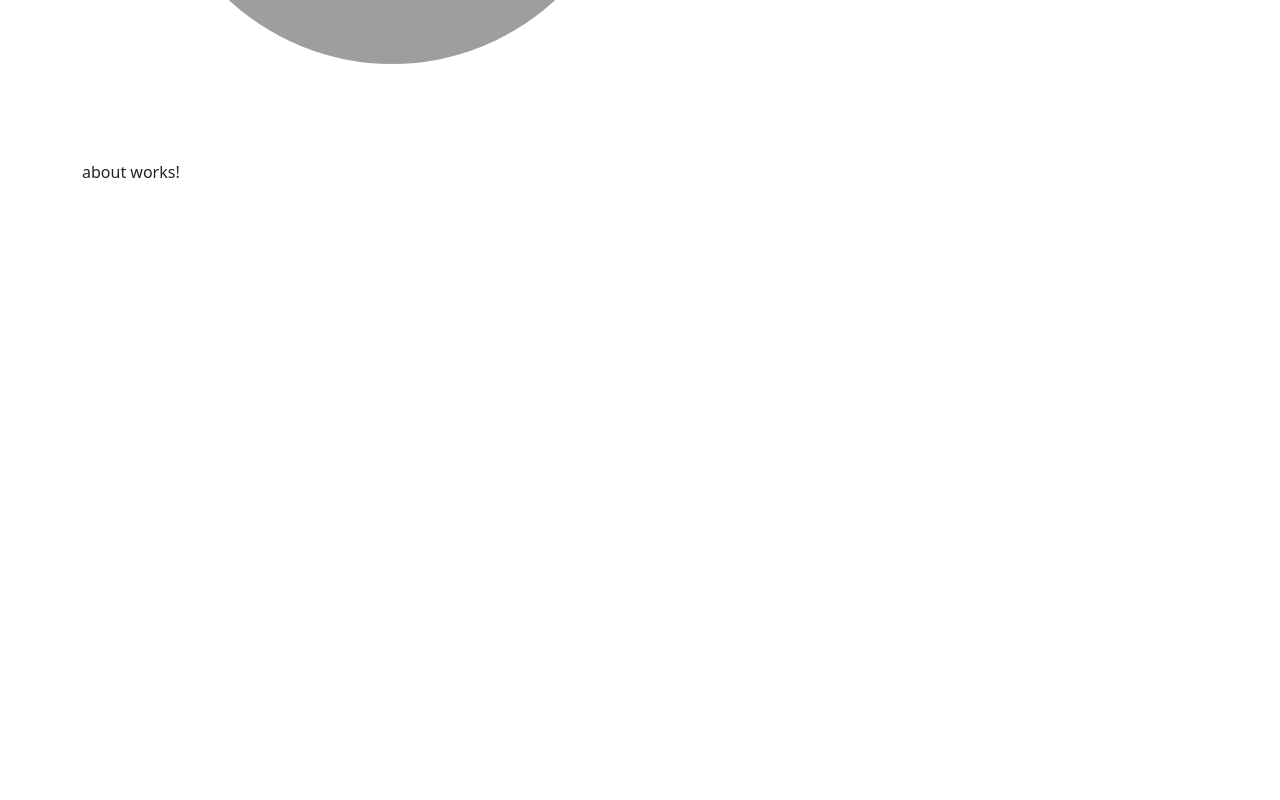
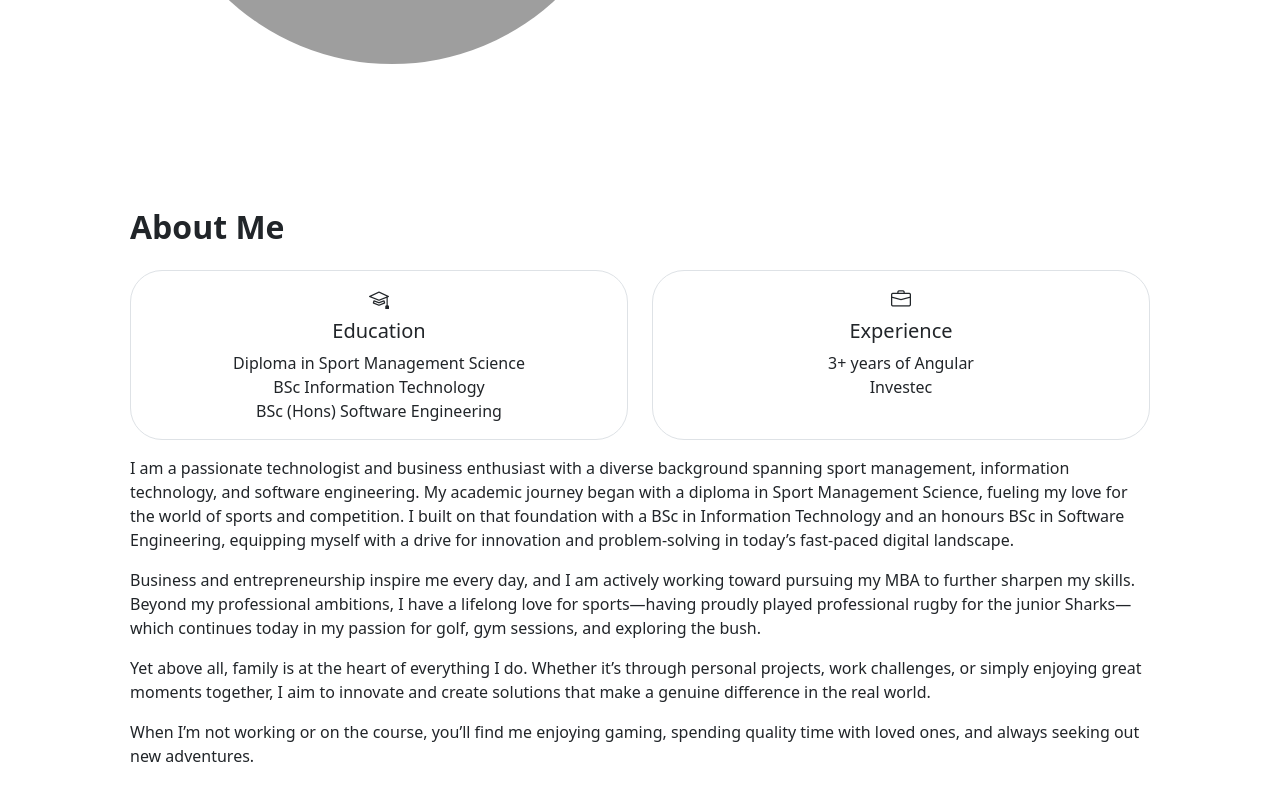
Before and after one commit to Jasonbayf-97/project-wolf, an Angular app in the folder project-routing/: page /about in a window 1280 px wide. Shown: the part 568-1368 px from the top of the page. Before the commit the page ends 800 px from the top, so only its background shows below. Built offline with nearby package versions, Linux system fonts and the light colour scheme; grey boxes are pictures that could not be loaded.

Commit message:
About me page section completed might need a little bit more of work

```diff
--- a/project-routing/src/app/about/about.html
+++ b/project-routing/src/app/about/about.html
@@ -1 +1,46 @@
-<p>about works!</p>
+<div class="container-fluid p-5">
+  <div class="row align-items-center">
+    <div class="col-lg-12 col-md-12">
+      <h2 class="fw-bold mb-1">{{ aboutMe.title }}</h2>
+      <div class="row mt-4">
+        <div class="col-md-6 mb-3 d-flex">
+          <div class="card border rounded-5 text-center flex-fill h-100">
+            <div class="card-body">
+              <h5 class="card-title"><i class="bi bi-mortarboard"></i></h5>
+              <h5 class="card-title">Education</h5>
+              <p class="fw-lighter mb-0">{{ aboutMe.diploma }}</p>
+              <p class="fw-lighter mb-0">{{ aboutMe.degree }}</p>
+              <p class="fw-lighter mb-0">{{ aboutMe.honours }}</p>
+            </div>
+          </div>
+        </div>
+        <div class="col-md-6 mb-3 d-flex">
+          <div class="card border rounded-5 text-center flex-fill h-100">
+            <div class="card-body">
+              <h5 class="card-title"><i class="bi bi-briefcase"></i></h5>
+              <h5 class="card-title">Experience</h5>
+              <p class="fw-lighter mb-0">{{ aboutMe.experience }}</p>
+              <p class="fw-lighter mb-0">{{ aboutMe.work }}</p>
+            </div>
+          </div>
+        </div>
+      </div>
+      <div class="fw-lighter lh-base">
+        <p>{{ aboutMe.paragraphOne }}</p>
+        <p>{{ aboutMe.paragraphTwo }}</p>
+        <p>{{ aboutMe.paragraphThree }}</p>
+        <p>{{ aboutMe.paragraphFour }}</p>
+      </div>
+    </div>
+    <!-- <div
+      class="col-md-5 d-flex justify-content-center align-items-center mb-md-0"
+    >
+      <img
+        [src]="profileImage"
+        alt="About Me Photo"
+        class="rounded img-fluid"
+        style="max-width: 22rem; object-fit: cover"
+      />
+    </div> -->
+  </div>
+</div>
--- a/project-routing/src/app/about/about.ts
+++ b/project-routing/src/app/about/about.ts
@@ -1,11 +1,13 @@
 import { Component } from '@angular/core';
+import { ABOUT_ME } from '../../shared/models/about-me.model';
 
 @Component({
   selector: 'app-about',
   imports: [],
   templateUrl: './about.html',
-  styleUrl: './about.scss'
+  styleUrl: './about.scss',
 })
 export class About {
-
+  profileImage: string = 'jasonbayford.png';
+  aboutMe = ABOUT_ME;
 }
--- a/project-routing/src/app/app.html
+++ b/project-routing/src/app/app.html
@@ -1,8 +1,10 @@
-<nav class="navbar bg-body-tertiary font-libre-franklin">
+<nav class="navbar bg-body-tertiary font-libre-franklin sticky-top">
   <div
     class="container-fluid d-flex justify-content-center align-items-center gap-5"
   >
-    <a class="navbar-brand font-libre-franklin me-5">{{ fullName }}</a>
+    <a class="navbar-brand font-libre-franklin me-5" [routerLink]="'/'">{{
+      fullName
+    }}</a>
 
     <div class="d-flex gap-4">
       <ng-container>
--- /dev/null
+++ b/project-routing/src/shared/models/about-me.model.ts
@@ -0,0 +1,12 @@
+export const ABOUT_ME = {
+  title: 'About Me',
+  diploma: 'Diploma in Sport Management Science',
+  degree: 'BSc Information Technology',
+  honours: 'BSc (Hons) Software Engineering',
+  experience: '3+ years of Angular ',
+  work: 'Investec',
+  paragraphOne: `I am a passionate technologist and business enthusiast with a diverse background spanning sport management, information technology, and software engineering. My academic journey began with a diploma in Sport Management Science, fueling my love for the world of sports and competition. I built on that foundation with a BSc in Information Technology and an honours BSc in Software Engineering, equipping myself with a drive for innovation and problem-solving in today’s fast-paced digital landscape.`,
+  paragraphTwo: `Business and entrepreneurship inspire me every day, and I am actively working toward pursuing my MBA to further sharpen my skills. Beyond my professional ambitions, I have a lifelong love for sports—having proudly played professional rugby for the junior Sharks—which continues today in my passion for golf, gym sessions, and exploring the bush.`,
+  paragraphThree: `Yet above all, family is at the heart of everything I do. Whether it’s through personal projects, work challenges, or simply enjoying great moments together, I aim to innovate and create solutions that make a genuine difference in the real world.`,
+  paragraphFour: `When I’m not working or on the course, you’ll find me enjoying gaming, spending quality time with loved ones, and always seeking out new adventures.`,
+};
```
